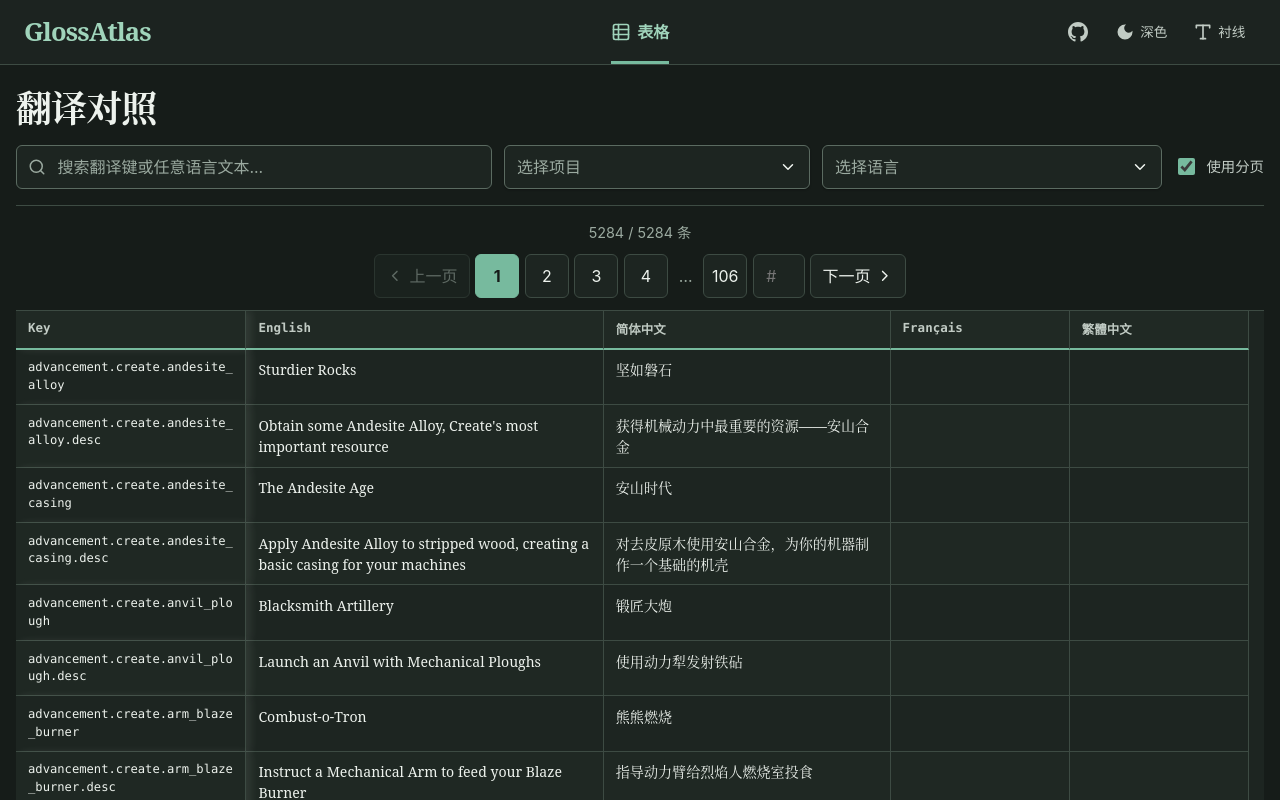
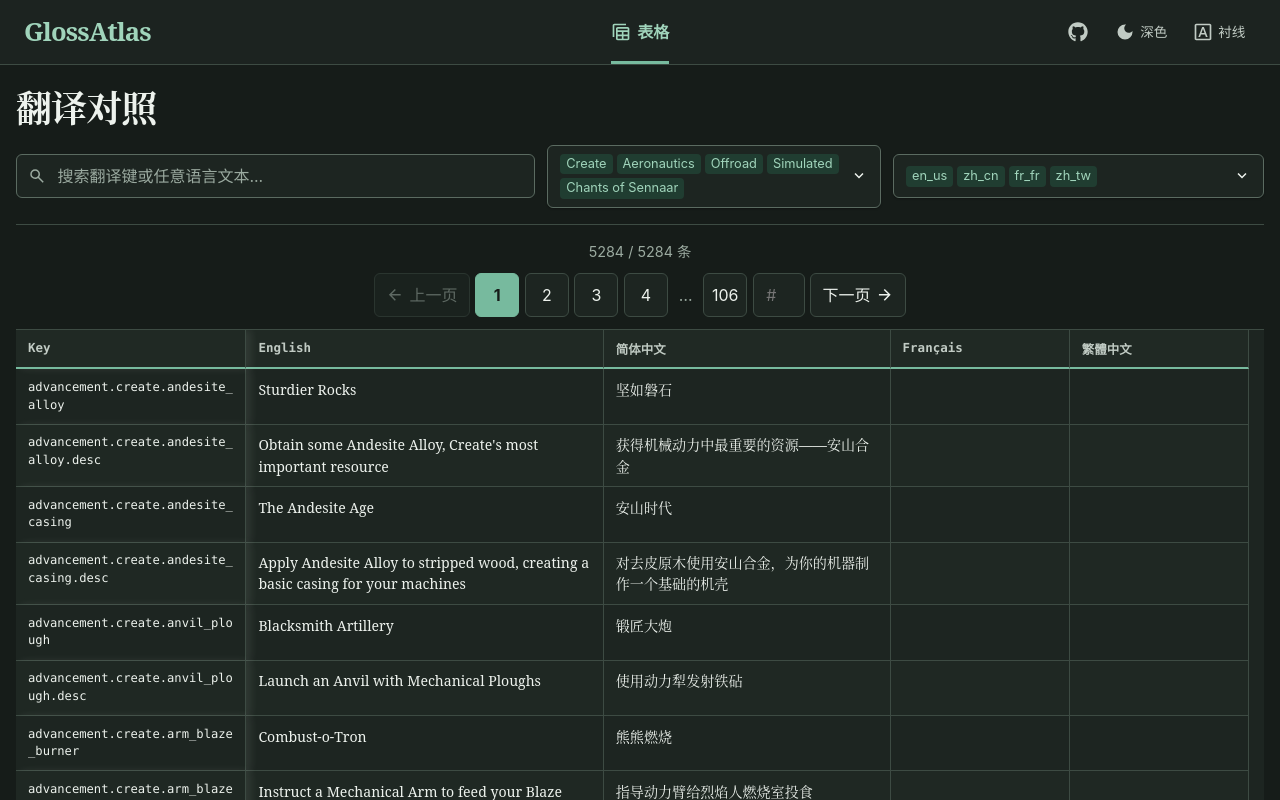
Before and after one commit to Andepthy/Brassigloss, a Vue app in the folder app/: page / in a window 1280 px wide. Shown: the top 800 px of the page. Built offline with nearby package versions, Linux system fonts and the light colour scheme.

Commit message:
优化组件图标，更新 SVG 以改善视觉效果；移除不必要的分页相关样式

```diff
--- a/app/src/App.vue
+++ b/app/src/App.vue
@@ -14,7 +14,9 @@
       <div class="table-toolbar" aria-label="筛选工具">
         <label class="search-field">
           <span class="sr-only">搜索翻译</span>
-          <svg width="18" height="18" viewBox="0 0 24 24" fill="none" stroke="currentColor" stroke-width="2" stroke-linecap="round" stroke-linejoin="round" aria-hidden="true"><circle cx="11" cy="11" r="8"/><line x1="21" y1="21" x2="16.65" y2="16.65"/></svg>
+          <svg width="18" height="18" viewBox="0 0 24 24" aria-hidden="true">
+            <path fill="currentColor" d="m19.6 21l-6.3-6.3q-.75.6-1.725.95T9.5 16q-2.725 0-4.612-1.888T3 9.5t1.888-4.612T9.5 3t4.613 1.888T16 9.5q0 1.1-.35 2.075T14.7 13.3l6.3 6.3zM9.5 14q1.875 0 3.188-1.312T14 9.5t-1.312-3.187T9.5 5T6.313 6.313T5 9.5t1.313 3.188T9.5 14"/>
+          </svg>
           <input
             v-model="searchQuery"
             type="search"
@@ -37,17 +39,12 @@
           summary-mode="codes"
           show-option-values
         />
-
-        <label class="pagination-toggle">
-          <input v-model="usePagination" type="checkbox" />
-          <span>使用分页</span>
-        </label>
       </div>
     </header>
 
     <main class="app-main">
       <TablePagination
-        v-if="!loading && usePagination"
+        v-if="!loading"
         v-model:current-page="currentPage"
         :total-items="filtered.length"
         :total-count="entries.length"
@@ -55,10 +52,6 @@
         show-info
         position="top"
       />
-
-      <div v-else-if="!loading" class="toolbar__stats-row">
-        <span>{{ filtered.length }} / {{ entries.length }} 条</span>
-      </div>
 
       <TranslationTable
         :entries="displayEntries"
@@ -69,7 +62,7 @@
       />
 
       <TablePagination
-        v-if="!loading && usePagination"
+        v-if="!loading"
         v-model:current-page="currentPage"
         :total-items="filtered.length"
         :total-count="entries.length"
@@ -97,7 +90,6 @@
 const selectedLanguages = ref([])
 const isDark = ref(true)
 const useSans = ref(false)
-const usePagination = ref(true)
 const currentPage = ref(1)
 const isCompactLayout = ref(false)
 
@@ -140,10 +132,7 @@
 })
 
 const displayLanguages = computed(() => {
-  if (selectedLanguages.value.length) {
-    return availableLanguages.value.filter((l) => selectedLanguages.value.includes(l))
-  }
-  return availableLanguages.value
+  return availableLanguages.value.filter((l) => selectedLanguages.value.includes(l))
 })
 
 onMounted(async () => {
@@ -156,6 +145,10 @@
   entries.value = data.entries
   projects.value = data.projects
   languageRegistry.value = data.languages
+  selectedProjects.value = data.projects.map((project) => project.id)
+  selectedLanguages.value = [
+    ...new Set(data.projects.flatMap((project) => project.languages)),
+  ]
   loading.value = false
 })
 
@@ -179,16 +172,23 @@
 watch(useSans, (val) => { document.body.classList.toggle("font-sans", val) }, { immediate: true })
 
 const filtered = computed(() => {
+  if (
+    !selectedProjects.value.length ||
+    !selectedLanguages.value.length ||
+    !displayLanguages.value.length
+  ) {
+    return []
+  }
+
   let result = entries.value
-  if (selectedProjects.value.length) {
-    result = result.filter((e) => selectedProjects.value.includes(e.project))
-  }
+  result = result.filter((e) => selectedProjects.value.includes(e.project))
+
   const q = searchQuery.value.trim().toLowerCase()
   if (q) {
     result = result.filter((e) => {
       if (e.key.toLowerCase().includes(q)) return true
-      return Object.values(e.translations || {}).some((text) =>
-        String(text).toLowerCase().includes(q),
+      return displayLanguages.value.some((language) =>
+        String(e.translations?.[language] || "").toLowerCase().includes(q),
       )
     })
   }
@@ -198,13 +198,12 @@
 const itemsPerPage = computed(() => (isCompactLayout.value ? 10 : 50))
 
 const displayEntries = computed(() => {
-  if (!usePagination.value) return filtered.value
   const start = (currentPage.value - 1) * itemsPerPage.value
   return filtered.value.slice(start, start + itemsPerPage.value)
 })
 
 watch(
-  [filtered, usePagination, itemsPerPage],
+  [filtered, itemsPerPage],
   () => {
     currentPage.value = 1
   },
--- a/app/src/assets/main.css
+++ b/app/src/assets/main.css
@@ -245,34 +245,10 @@
   grid-template-columns:
     minmax(220px, 1.4fr)
     minmax(180px, 0.9fr)
-    minmax(200px, 1fr)
-    auto;
+    minmax(200px, 1fr);
   gap: var(--space-3);
   align-items: center;
   padding-bottom: var(--space-4);
-}
-
-.pagination-toggle {
-  display: inline-flex;
-  align-items: center;
-  gap: 0.5rem;
-  min-height: var(--control-height);
-  color: var(--text-secondary);
-  font-size: 0.9rem;
-  white-space: nowrap;
-}
-
-.pagination-toggle input {
-  inline-size: 1.1rem;
-  block-size: 1.1rem;
-  accent-color: var(--accent);
-}
-
-.toolbar__stats-row {
-  width: min(100% - 2rem, var(--content-max));
-  margin: 0 auto var(--space-2);
-  color: var(--muted);
-  font-size: 0.85rem;
 }
 
 /* Search field - Verdigloss style */
--- a/app/src/components/AppHeader.vue
+++ b/app/src/components/AppHeader.vue
@@ -8,7 +8,9 @@
         :class="{ 'is-active': activeTab === 'table' }"
         @click="activeTab = 'table'"
       >
-        <svg width="20" height="20" viewBox="0 0 24 24" fill="none" stroke="currentColor" stroke-width="2" stroke-linecap="round" stroke-linejoin="round"><rect x="3" y="3" width="18" height="18" rx="2"/><line x1="3" y1="9" x2="21" y2="9"/><line x1="3" y1="15" x2="21" y2="15"/><line x1="9" y1="3" x2="9" y2="21"/></svg>
+        <svg width="20" height="20" viewBox="0 0 24 24" aria-hidden="true">
+          <path fill="currentColor" d="M8 22q-.825 0-1.412-.587T6 20V8q0-.825.588-1.412T8 6h12q.825 0 1.413.588T22 8v12q0 .825-.587 1.413T20 22zm0-2h5v-3H8zm7 0h5v-3h-5zM2 18V4q0-.825.588-1.412T4 2h14v2H4v14zm6-3h5v-3H8zm7 0h5v-3h-5zm-7-5h12V8H8z"/>
+        </svg>
         <span>表格</span>
       </button>
     </nav>
@@ -22,7 +24,9 @@
         :aria-label="'GitHub'"
         title="GitHub"
       >
-        <svg width="20" height="20" viewBox="0 0 24 24" fill="currentColor"><path d="M12 0c-6.626 0-12 5.373-12 12 0 5.302 3.438 9.8 8.207 11.387.599.111.793-.261.793-.577v-2.234c-3.338.726-4.033-1.416-4.033-1.416-.546-1.387-1.333-1.756-1.333-1.756-1.089-.745.083-.729.083-.729 1.205.084 1.839 1.237 1.839 1.237 1.07 1.834 2.807 1.304 3.492.997.107-.775.418-1.305.762-1.604-2.665-.305-5.467-1.334-5.467-5.931 0-1.311.469-2.381 1.236-3.221-.124-.303-.535-1.524.117-3.176 0 0 1.008-.322 3.301 1.23.957-.266 1.983-.399 3.003-.404 1.02.005 2.047.138 3.006.404 2.291-1.552 3.297-1.23 3.297-1.23.653 1.653.242 2.874.118 3.176.77.84 1.235 1.911 1.235 3.221 0 4.609-2.807 5.624-5.479 5.921.43.372.823 1.102.823 2.222v3.293c0 .319.192.694.801.576 4.765-1.589 8.199-6.086 8.199-11.386 0-6.627-5.373-12-12-12z"/></svg>
+        <svg width="20" height="20" viewBox="0 0 496 512" aria-hidden="true">
+          <path fill="currentColor" d="M165.9 397.4c0 2-2.3 3.6-5.2 3.6-3.3.3-5.6-1.3-5.6-3.6 0-2 2.3-3.6 5.2-3.6 3-.3 5.6 1.3 5.6 3.6m-31.1-4.5c-.7 2 1.3 4.3 4.3 4.9 2.6 1 5.6 0 6.2-2s-1.3-4.3-4.3-5.2c-2.6-.7-5.5.3-6.2 2.3m44.2-1.7c-2.9.7-4.9 2.6-4.6 4.9.3 2 2.9 3.3 5.9 2.6 2.9-.7 4.9-2.6 4.6-4.6-.3-1.9-3-3.2-5.9-2.9M244.8 8C106.1 8 0 113.3 0 252c0 110.9 69.8 205.8 169.5 239.2 12.8 2.3 17.3-5.6 17.3-12.1 0-6.2-.3-40.4-.3-61.4 0 0-70 15-84.7-29.8 0 0-11.4-29.1-27.8-36.6 0 0-22.9-15.7 1.6-15.4 0 0 24.9 2 38.6 25.8 21.9 38.6 58.6 27.5 72.9 20.9 2.3-16 8.8-27.1 16-33.7-55.9-6.2-112.3-14.3-112.3-110.5 0-27.5 7.6-41.3 23.6-58.9-2.6-6.5-11.1-33.3 2.6-67.9 20.9-6.5 69 27 69 27 20-5.6 41.5-8.5 62.8-8.5s42.8 2.9 62.8 8.5c0 0 48.1-33.6 69-27 13.7 34.7 5.2 61.4 2.6 67.9 16 17.7 25.8 31.5 25.8 58.9 0 96.5-58.9 104.2-114.8 110.5 9.2 7.9 17 22.9 17 46.4 0 33.7-.3 75.4-.3 83.6 0 6.5 4.6 14.4 17.3 12.1C428.2 457.8 496 362.9 496 252 496 113.3 383.5 8 244.8 8M97.2 352.9c-1.3 1-1 3.3.7 5.2 1.6 1.6 3.9 2.3 5.2 1 1.3-1 1-3.3-.7-5.2-1.6-1.6-3.9-2.3-5.2-1m-10.8-8.1c-.7 1.3.3 2.9 2.3 3.9 1.6 1 3.6.7 4.3-.7.7-1.3-.3-2.9-2.3-3.9-2-.6-3.6-.3-4.3.7m32.4 35.6c-1.6 1.3-1 4.3 1.3 6.2 2.3 2.3 5.2 2.6 6.5 1 1.3-1.3.7-4.3-1.3-6.2-2.2-2.3-5.2-2.6-6.5-1m-11.4-14.7c-1.6 1-1.6 3.6 0 5.9s4.3 3.3 5.6 2.3c1.6-1.3 1.6-3.9 0-6.2-1.4-2.3-4-3.3-5.6-2"/>
+        </svg>
       </a>
 
       <button
@@ -32,8 +36,12 @@
         :aria-label="isDark ? '切换到浅色主题' : '切换到深色主题'"
         :title="isDark ? '切换到浅色主题' : '切换到深色主题'"
       >
-        <svg v-if="isDark" width="20" height="20" viewBox="0 0 24 24" fill="currentColor"><path d="M12 3a9 9 0 109 9c0-.46-.04-.92-.1-1.36a5.389 5.389 0 01-4.4 2.26 5.403 5.403 0 01-3.14-9.8c-.44-.06-.9-.1-1.36-.1z"/></svg>
-        <svg v-else width="20" height="20" viewBox="0 0 24 24" fill="currentColor"><circle cx="12" cy="12" r="5"/><line x1="12" y1="1" x2="12" y2="3"/><line x1="12" y1="21" x2="12" y2="23"/><line x1="4.22" y1="4.22" x2="5.64" y2="5.64"/><line x1="18.36" y1="18.36" x2="19.78" y2="19.78"/><line x1="1" y1="12" x2="3" y2="12"/><line x1="21" y1="12" x2="23" y2="12"/><line x1="4.22" y1="19.78" x2="5.64" y2="18.36"/><line x1="18.36" y1="5.64" x2="19.78" y2="4.22"/></svg>
+        <svg v-if="isDark" width="20" height="20" viewBox="0 0 24 24" aria-hidden="true">
+          <path fill="currentColor" d="M12 21q-3.75 0-6.375-2.625T3 12t2.625-6.375T12 3q.35 0 .688.025t.662.075q-1.025.725-1.638 1.888T11.1 7.5q0 2.25 1.575 3.825T16.5 12.9q1.375 0 2.525-.613T20.9 10.65q.05.325.075.662T21 12q0 3.75-2.625 6.375T12 21"/>
+        </svg>
+        <svg v-else width="20" height="20" viewBox="0 0 24 24" aria-hidden="true">
+          <path fill="currentColor" d="M8.463 15.538Q7 14.075 7 12t1.463-3.537T12 7t3.538 1.463T17 12t-1.463 3.538T12 17t-3.537-1.463M5 13H1v-2h4zm18 0h-4v-2h4zM11 5V1h2v4zm0 18v-4h2v4zM6.4 7.75L3.875 5.325L5.3 3.85l2.4 2.5zm12.3 12.4l-2.425-2.525L17.6 16.25l2.525 2.425zM16.25 6.4l2.425-2.525L20.15 5.3l-2.5 2.4zM3.85 18.7l2.525-2.425L7.75 17.6l-2.425 2.525z"/>
+        </svg>
         <span class="utility-button__label">{{ isDark ? '深色' : '浅色' }}</span>
       </button>
 
@@ -44,7 +52,9 @@
         :aria-label="useSans ? '切换到衬线字体' : '切换到无衬线字体'"
         :title="useSans ? '切换到衬线字体' : '切换到无衬线字体'"
       >
-        <svg width="20" height="20" viewBox="0 0 24 24" fill="none" stroke="currentColor" stroke-width="2" stroke-linecap="round" stroke-linejoin="round"><polyline points="4 7 4 4 20 4 20 7"/><line x1="9" y1="20" x2="15" y2="20"/><line x1="12" y1="4" x2="12" y2="20"/></svg>
+        <svg width="20" height="20" viewBox="0 0 24 24" aria-hidden="true">
+          <path fill="currentColor" d="M6.4 18h2.1l1.1-3.05h4.8L15.5 18h2.1L13.05 6h-2.1zm3.8-4.8l1.75-4.95h.1l1.75 4.95zM4 22q-.825 0-1.412-.587T2 20V4q0-.825.588-1.412T4 2h16q.825 0 1.413.588T22 4v16q0 .825-.587 1.413T20 22zm0-2h16V4H4zM4 4v16z"/>
+        </svg>
         <span class="utility-button__label">{{ useSans ? '无衬线' : '衬线' }}</span>
       </button>
     </div>
--- a/app/src/components/MultiSelect.vue
+++ b/app/src/components/MultiSelect.vue
@@ -36,14 +36,9 @@
         width="18"
         height="18"
         viewBox="0 0 24 24"
-        fill="none"
-        stroke="currentColor"
-        stroke-width="2"
-        stroke-linecap="round"
-        stroke-linejoin="round"
         aria-hidden="true"
       >
-        <polyline points="6 9 12 15 18 9" />
+        <path fill="currentColor" d="m12 15.375l-6-6l1.4-1.4l4.6 4.6l4.6-4.6l1.4 1.4z"/>
       </svg>
     </button>
 
--- a/app/src/components/TablePagination.vue
+++ b/app/src/components/TablePagination.vue
@@ -23,7 +23,9 @@
         aria-label="上一页"
         @click="goTo(currentPage - 1)"
       >
-        <svg viewBox="0 0 24 24" aria-hidden="true"><path d="m15 18-6-6 6-6"/></svg>
+        <svg viewBox="0 0 24 24" aria-hidden="true">
+          <path fill="currentColor" d="m7.825 13l5.6 5.6L12 20l-8-8l8-8l1.425 1.4l-5.6 5.6H20v2z"/>
+        </svg>
         <span>上一页</span>
       </button>
 
@@ -64,7 +66,9 @@
         @click="goTo(currentPage + 1)"
       >
         <span>下一页</span>
-        <svg viewBox="0 0 24 24" aria-hidden="true"><path d="m9 18 6-6-6-6"/></svg>
+        <svg viewBox="0 0 24 24" aria-hidden="true">
+          <path fill="currentColor" d="M16.175 13H4v-2h12.175l-5.6-5.6L12 4l8 8l-8 8l-1.425-1.4z"/>
+        </svg>
       </button>
     </div>
   </nav>
@@ -197,11 +201,6 @@
 .pagination__button svg {
   width: 1.1rem;
   height: 1.1rem;
-  fill: none;
-  stroke: currentColor;
-  stroke-width: 2;
-  stroke-linecap: round;
-  stroke-linejoin: round;
 }
 
 .pagination__ellipsis {
```
